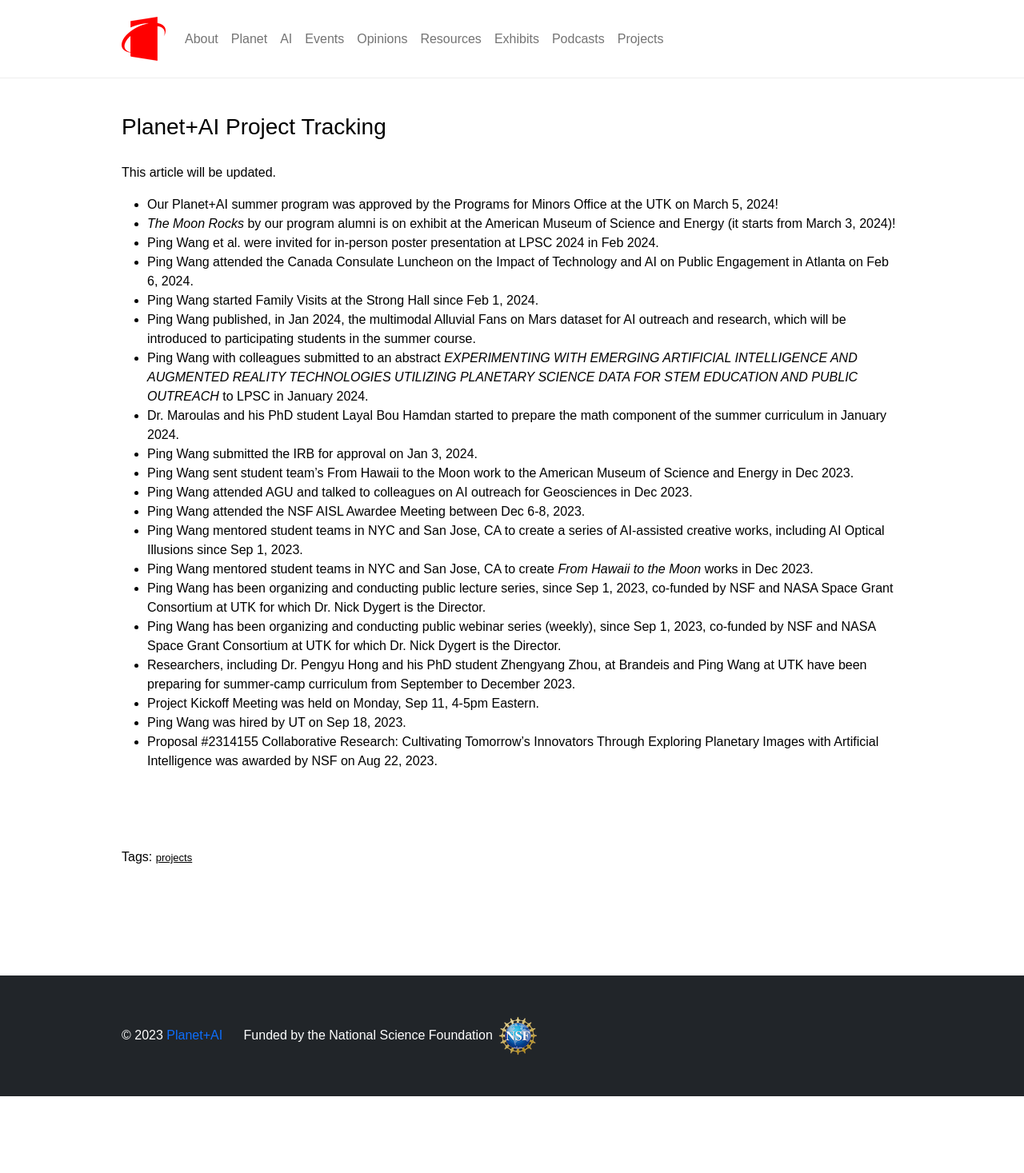
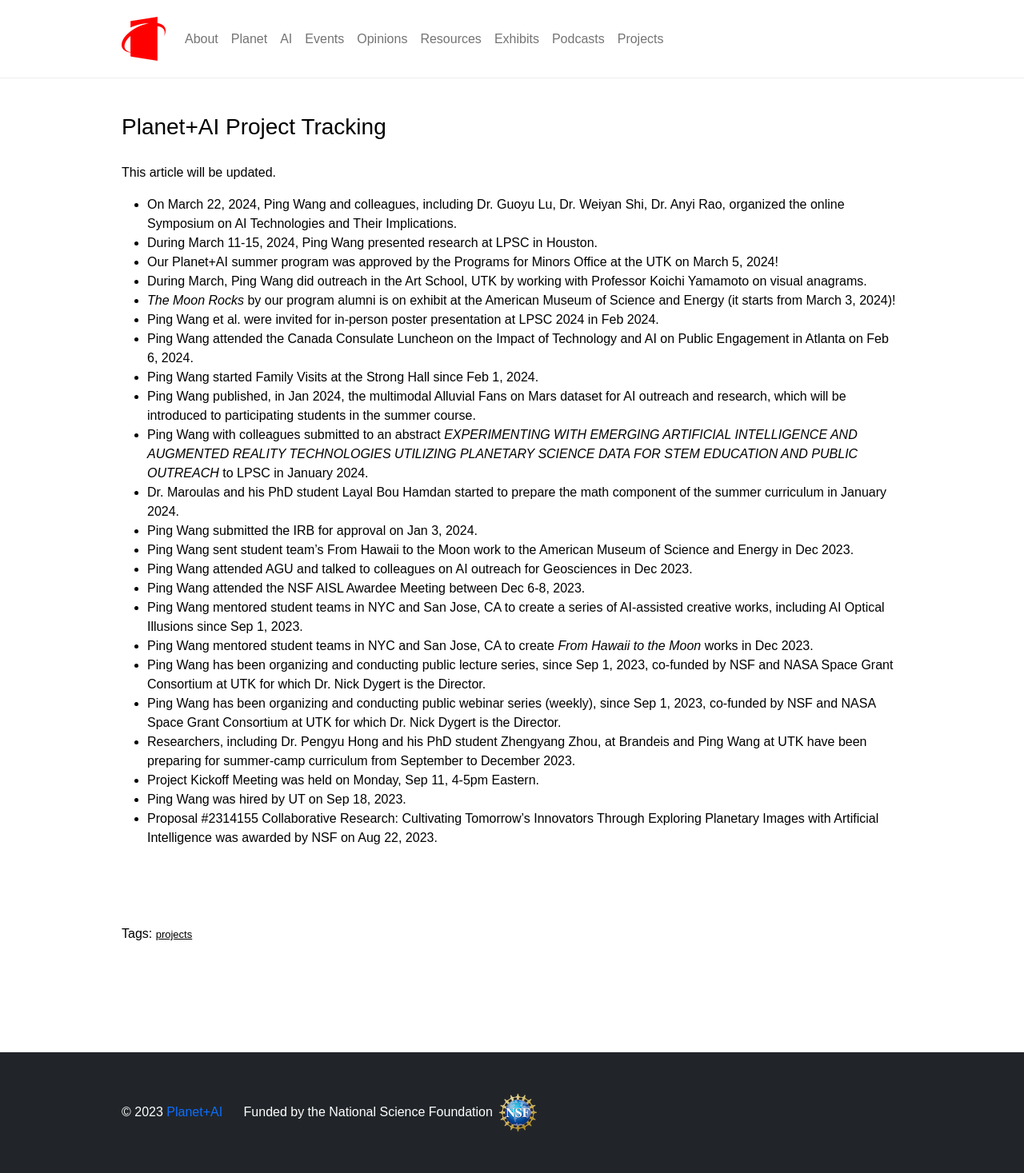
Before and after one commit to planet-ai-2023/planet-ai-2023.github.io, a Jekyll site: the page built from _posts/2024-2-18-planet-ai-project-tracking.md, in a window 1280 px wide. Shown: the whole page at 80% size. Built offline with Jekyll 4.4.1, drawn with Linux system fonts in a browser that asks for light colours; before the commit the page ends 1371 px from its top, so only the background shows below that.

Commit message:
Add files via upload

```diff
--- a/_posts/2024-2-18-planet-ai-project-tracking.md
+++ b/_posts/2024-2-18-planet-ai-project-tracking.md
@@ -8,7 +8,10 @@ tags: [ projects ]
 
 This article will be updated.
 
+- On March 22, 2024, Ping Wang and colleagues, including Dr. Guoyu Lu, Dr. Weiyan Shi, Dr. Anyi Rao, organized the online Symposium on AI Technologies and Their Implications.
+- During March 11-15, 2024, Ping Wang presented research at LPSC in Houston.
 - Our Planet+AI summer program was approved by the Programs for Minors Office at the UTK on March 5, 2024!
+- During March, Ping Wang did outreach in the Art School, UTK by working with Professor Koichi Yamamoto on visual anagrams.
 - *The Moon Rocks* by our program alumni is on exhibit at the American Museum of Science and Energy (it starts from March 3, 2024)!
 - Ping Wang et al. were invited for in-person poster presentation at LPSC 2024 in Feb 2024.
 - Ping Wang attended the Canada Consulate Luncheon on the Impact of Technology and AI on Public Engagement in Atlanta on Feb 6, 2024.
```
